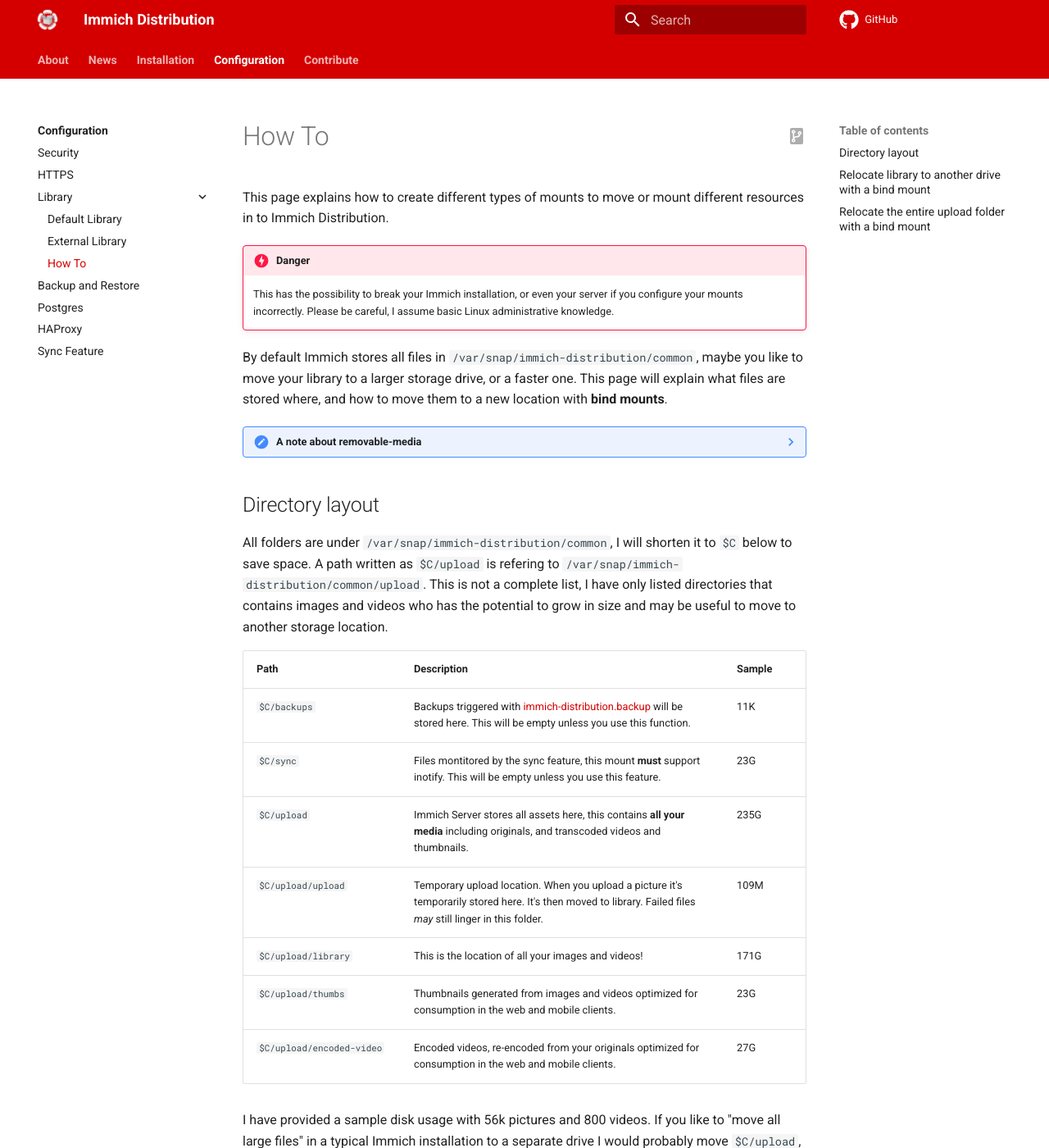
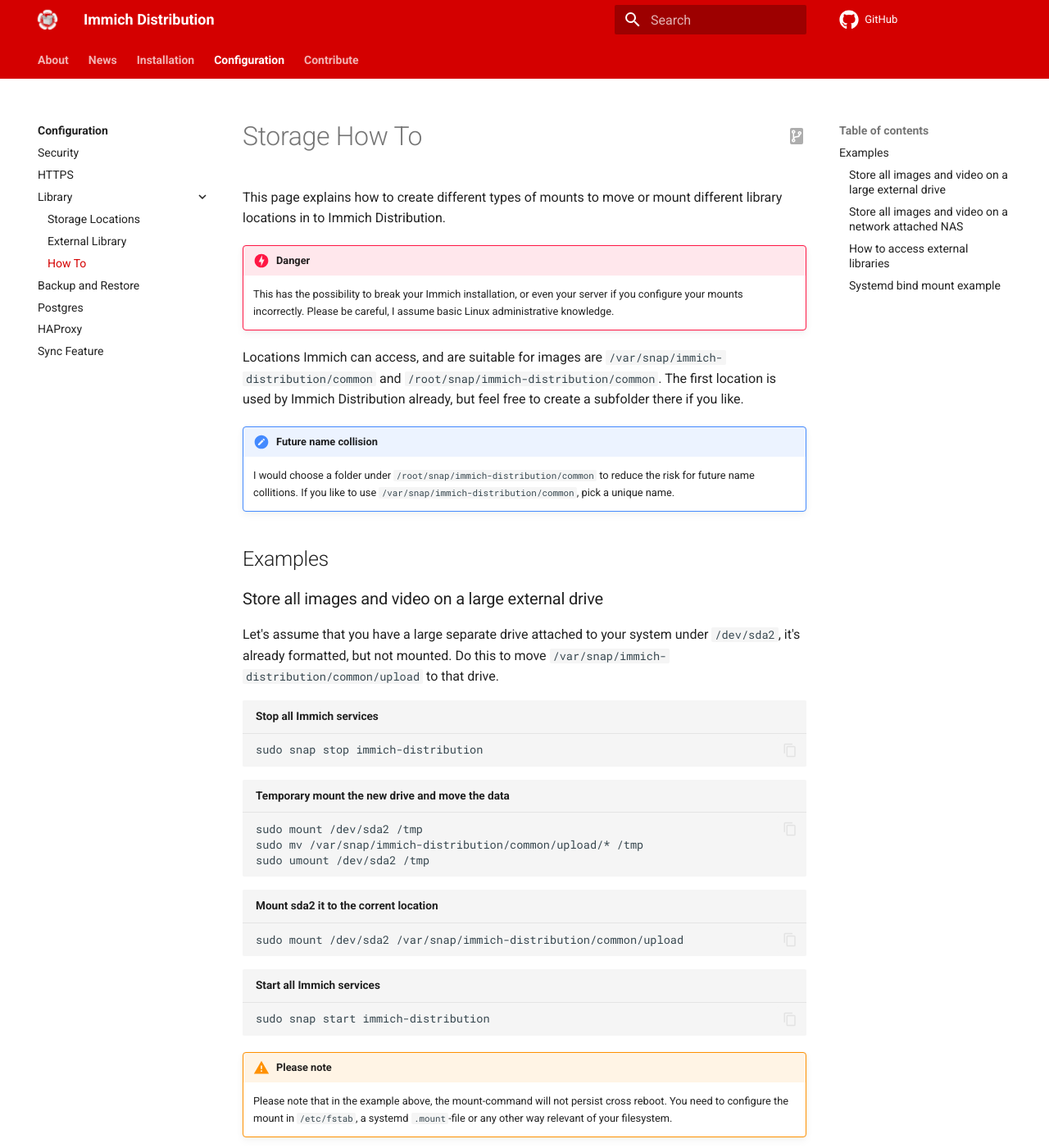
Before and after one commit to nsg/immich-distribution, an MkDocs documentation site: the page built from docs/docs/configuration/library/howto.md, in a window 1280 px wide and 1400 px high. Shown: the whole window at 82% size. Built offline with MkDocs 1.6.1 and Material for MkDocs 9.7.7, drawn with Linux system fonts in a browser that asks for light colours; comment, search, counter and statistics services are not loaded; some of the changed text lies outside the part shown.

Commit message:
Finalize storage docs refactor

````diff
--- a/docs/docs/configuration/library/howto.md
+++ b/docs/docs/configuration/library/howto.md
@@ -1,39 +1,73 @@
-# How To
+# Storage How To
 
-This page explains how to create different types of mounts to move or mount different resources in to Immich Distribution.
+This page explains how to create different types of mounts to move or mount different library locations in to Immich Distribution.
 
 !!! Danger
     This has the possibility to break your Immich installation, or even your server if you configure your mounts incorrectly.
     Please be careful, I assume basic Linux administrative knowledge.
 
-By default Immich stores all files in `/var/snap/immich-distribution/common`, maybe you like to move your library to a larger storage drive, or a faster one. This page will explain what files are stored where, and how to move them to a new location with **bind mounts**.
+Locations Immich can access, and are suitable for images are `/var/snap/immich-distribution/common` and `/root/snap/immich-distribution/common`. The first location is used by Immich Distribution already, but feel free to create a subfolder there if you like.
 
-??? Note "A note about removable-media"
-    Snapd provides an interface called `removable-media` to read data from `/mnt`, `/media` and `/run/media`, it's possible for me to add these interfaces to the snap, and modify all scripts and tools to support multiple locations.
+!!! note "Future name collision"
+    I would choose a folder under `/root/snap/immich-distribution/common` to reduce the risk for future name collitions. If you like to use `/var/snap/immich-distribution/common`, pick a unique name.
 
-    It would not be that hard to do this, the problem is that Immich do not support that we move files around so this should only be possible to do on new installations, or alternatively I could write a migration script... doable, but it would be not to easy to test and maintain and be a source of bugs.
+## Examples
 
-    I will instead document how to do this from the "outside", outside the sandbox.
+### Store all images and video on a large external drive
 
-## Directory layout
+Let's assume that you have a large separate drive attached to your system under `/dev/sda2`, it's already formatted, but not mounted. Do this to move `/var/snap/immich-distribution/common/upload` to that drive.
 
-All folders are under `/var/snap/immich-distribution/common`, I will shorten it to `$C` below to save space. A path written as `$C/upload` is refering to `/var/snap/immich-distribution/common/upload`. This is not a complete list, I have only listed directories that contains images and videos who has the potential to grow in size and may be useful to move to another storage location.
+```shell title="Stop all Immich services"
+sudo snap stop immich-distribution
+```
 
-| Path { style="width: 15em" } | Description | Sample |
-| ---------------------------- | ----------- | ---- |
-| `$C/backups` | Backups triggered with [immich-distribution.backup](/configuration/backup-restore) will be stored here. This will be empty unless you use this function. | 11K |
-| `$C/sync` | Files montitored by the sync feature, this mount **must** support inotify. This will be empty unless you use this feature. | 23G |
-| `$C/upload` | Immich Server stores all assets here, this contains **all your media** including originals, and transcoded videos and thumbnails. | 235G |
-| `$C/upload/upload` | Temporary upload location. When you upload a picture it's temporarily stored here. It's then moved to library. Failed files _may_ still linger in this folder. | 109M |
-| `$C/upload/library` | This is the location of all your images and videos! | 171G |
-| `$C/upload/thumbs` | Thumbnails generated from images and videos optimized for consumption in the web and mobile clients. | 23G |
-| `$C/upload/encoded-video` | Encoded videos, re-encoded from your originals optimized for consumption in the web and mobile clients. | 27G |
+```shell title="Temporary mount the new drive and move the data"
+sudo mount /dev/sda2 /tmp
+sudo mv /var/snap/immich-distribution/common/upload/* /tmp
+sudo umount /dev/sda2 /tmp
+```
 
-I have provided a sample disk usage with 56k pictures and 800 videos. If you like to "move all large files" in a typical Immich installation to a separate drive I would probably move `$C/upload`, alternatively `$C/upload/library`.
+```shell title="Mount sda2 it to the corrent location"
+sudo mount /dev/sda2 /var/snap/immich-distribution/common/upload
+```
 
-## Relocate library to another drive with a bind mount
+```shell title="Start all Immich services"
+sudo snap start immich-distribution
+```
 
-Let's assume that you like to move `$C/upload/library` to another drive, our large drive is located at `/data` and that we have a folder inside it at `/data/library` that should contain our library data. This is done with a bind mount, in this example I use systemd mounts.
+!!! warning "Please note"
+    Please note that in the example above, the mount-command will not persist cross reboot. You need to configure the mount in `/etc/fstab`, a systemd `.mount`-file or any other way relevant of your filesystem.
+
+### Store all images and video on a network attached NAS
+
+This is also a common option, follow the external drive guide above. Except, mount your NAS instead of `sda2`.
+
+Note that network attached drives are usually considerable slower compated to local drives, a possible way to speed things up is to only move `/var/snap/immich-distribution/common/upload/library` to the NAS drive, keeping smaller folders like thumbs, encoded videos locally.
+
+### How to access external libraries
+
+If possible, mount the external library under the suitable locations `/var/snap/immich-distribution/common` or `/root/snap/immich-distribution/common`, for example `/root/snap/immich-distribution/common/lunar-holiday`.
+
+```shell title="Mount the library on sdb6 to a suitable location"
+sudo mkdir /root/snap/immich-distribution/common/lunar-holiday
+sudo mount /dev/sdb6 /root/snap/immich-distribution/common/lunar-holiday
+```
+
+Another scenario is that you only like to add a specific folder as a library. Let's assume that your holiday pictures are stored under `/data/lunar-holiday`. Immich can't access that patch due the snap sandbox. To solve that, we need to bind mount `/data/lunar-holiday` to a suitable location like `/root/snap/immich-distribution/common/lunar-holiday`.
+
+```shell title="Bind mount the library to a suitable location"
+sudo mkdir /root/snap/immich-distribution/common/lunar-holiday
+sudo mount --bind /data/lunar-holiday /root/snap/immich-distribution/common/lunar-holiday
+```
+
+All done, now add the path `/root/snap/immich-distribution/common/lunar-holiday` to Immich as an external library.
+
+!!! warning "Please note"
+    Please note that in the examples above, the mount-commands are not persist cross reboots. You need to configure the mount in `/etc/fstab`, a systemd `.mount`-file or any other way relevant of your filesystem.
+
+### Systemd bind mount example
+
+Let's assume that you like to move `/var/snap/immich-distribution/common/upload/library` to another drive, our large drive is located at `/data` and that we have a folder inside it at `/data/library` that should contain our library data. This is done with a bind mount, in this example I use systemd mounts.
 
 Create the following mount-file. Note that the filename is based on `Where`, if you change this patch, this file need to be renamed as well.
 
@@ -63,7 +97,7 @@
     $EDITOR /etc/systemd/system/var-snap-immich{==\==}\x2ddistribution-common-upload-library.mount
     ```
 
-??? Info "Figure out a correct filename"
+!!! Info "Figure out a correct filename"
     There is a built in command called `systemd-escape` that you can use to generate a correctly escaped string.
 
     ```bash
@@ -103,25 +137,3 @@
 ```shell title="Start all Immich services"
 sudo snap start immich-distribution
 ```
-
-## Relocate the entire upload folder with a bind mount
-
-!!! Warning
-    This section assumes that you have read and understood the above section.
-
-Stop Immich, move data to it's new location. Use this unitfile, note that the filename has changed, and `What` and `Where`. Enable and start it, and finally Immich.
-
-```toml title="/etc/systemd/system/var-snap-immich\x2ddistribution-common-upload.mount"
-[Unit]
-Description=Bind Mount Immich Folder
-
-[Mount]
-What=/data
-Where=/var/snap/immich-distribution/common/upload
-Type=none
-Options=bind
-TimeoutSec=5
-
-[Install]
-WantedBy=multi-user.target
-```
--- a/docs/mkdocs.yml
+++ b/docs/mkdocs.yml
@@ -10,7 +10,7 @@
     - configuration/security.md
     - HTTPS: configuration/https.md
     - Library:
-      - Default Library: configuration/library/default.md
+      - Storage Locations: configuration/library/storage.md
       - External Library: configuration/library/external.md
       - How To: configuration/library/howto.md
     - configuration/backup-restore.md
````
Also changed, not shown: docs/docs/configuration/library/default.md (deleted, +0 -124 lines), docs/docs/configuration/library/external.md (added, +26 -0 lines), docs/docs/configuration/library/storage.md (added, +35 -0 lines).
